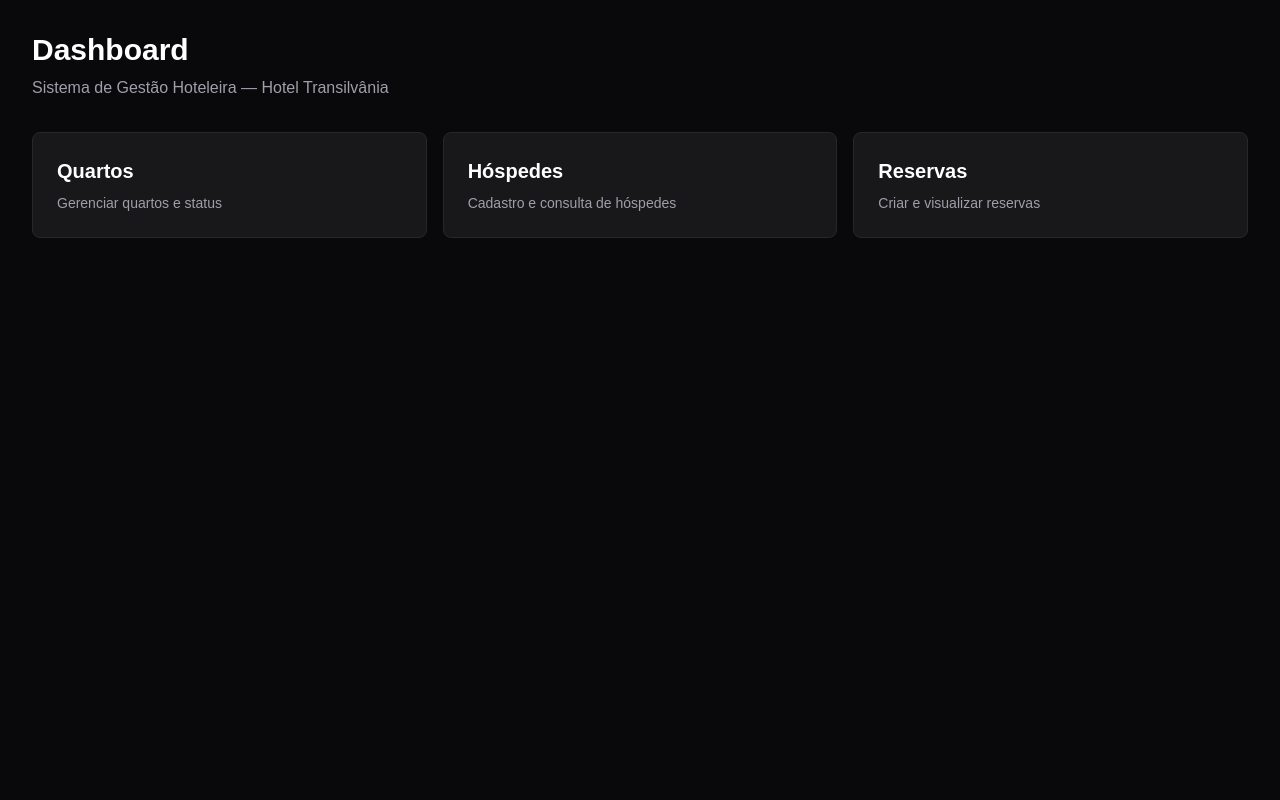
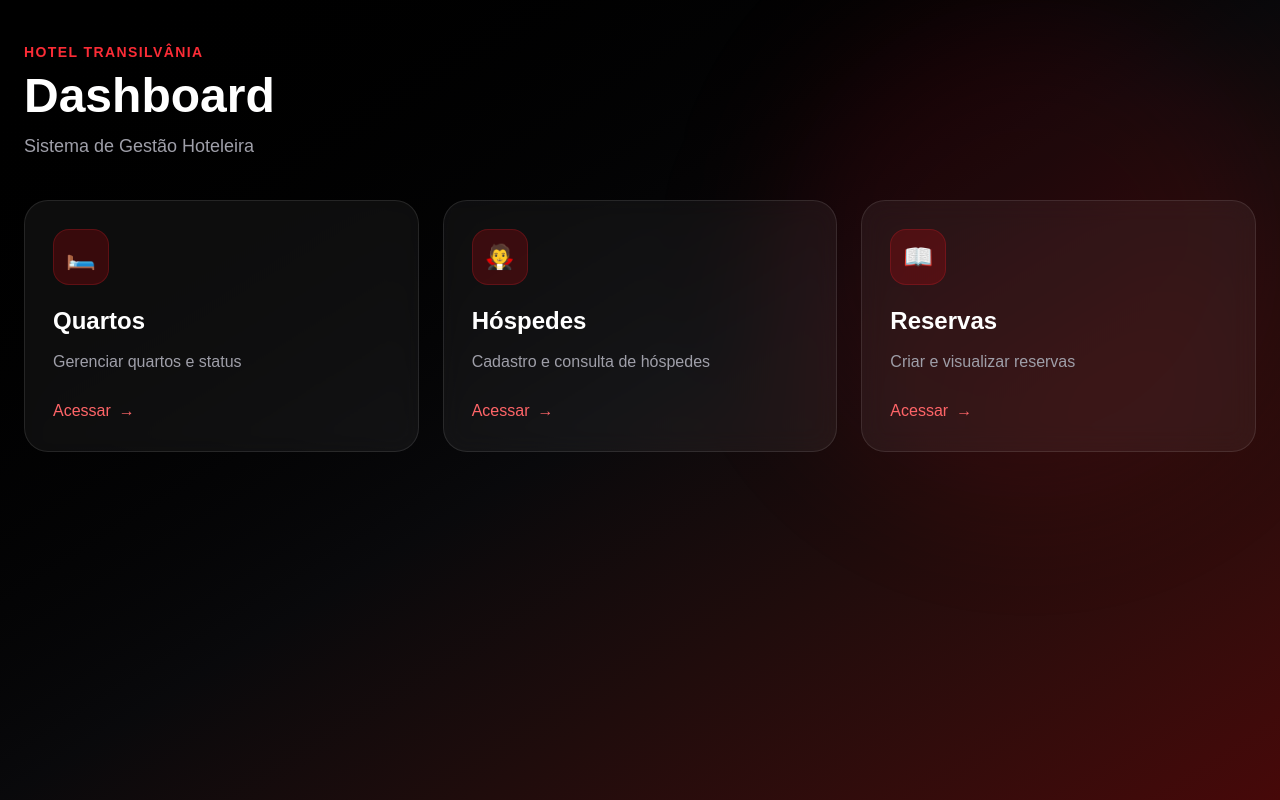
Before and after one commit to Miguel-ectil/Hotel_Transilvania, a Next.js app in the folder frontend/: page /dashboard in a window 1280 px wide. Built offline with nearby package versions, Linux system fonts and the light colour scheme.

Commit message:
:sparkles: :lipstick: feat [UPD] Estilização de interface das telas de login e cadastro de user, agora atualizando a tela de dashboard está bonita, estilizando

```diff
--- a/frontend/src/app/dashboard/page.tsx
+++ b/frontend/src/app/dashboard/page.tsx
@@ -1,29 +1,99 @@
 import Link from "next/link";
 
 const SECTIONS = [
-    { href: "/dashboard/rooms", title: "Quartos", desc: "Gerenciar quartos e status" },
-    { href: "/dashboard/guests", title: "Hóspedes", desc: "Cadastro e consulta de hóspedes" },
-    { href: "/dashboard/reservations", title: "Reservas", desc: "Criar e visualizar reservas" },
+    {
+        href: "/dashboard/rooms",
+        title: "Quartos",
+        desc: "Gerenciar quartos e status",
+    },
+    {
+        href: "/dashboard/guests",
+        title: "Hóspedes",
+        desc: "Cadastro e consulta de hóspedes",
+    },
+    {
+        href: "/dashboard/reservations",
+        title: "Reservas",
+        desc: "Criar e visualizar reservas",
+    },
 ];
 
 export default function DashboardPage() {
     return (
-        <div className="min-h-screen bg-zinc-950 text-white p-8">
-            <h1 className="text-3xl font-bold mb-2">Dashboard</h1>
-            <p className="text-zinc-400 mb-8">Sistema de Gestão Hoteleira — Hotel Transilvânia</p>
+        <div className="min-h-screen bg-gradient-to-br from-black via-zinc-950 to-red-950 text-white px-6 py-10">
+            {/* Glow */}
+            <div className="absolute top-0 right-0 w-[500px] h-[500px] bg-red-600/10 blur-3xl rounded-full" />
 
-            <div className="grid grid-cols-1 md:grid-cols-3 gap-4">
+            <div className="relative max-w-7xl mx-auto">
+                {/* HEADER */}
+                <div className="mb-10">
+                    <span className="text-red-500 font-semibold tracking-widest uppercase text-sm">
+                        Hotel Transilvânia
+                    </span>
+
+                    <h1 className="text-5xl font-black mt-2">
+                        Dashboard
+                    </h1>
+
+                    <p className="text-zinc-400 mt-3 text-lg">
+                        Sistema de Gestão Hoteleira
+                    </p>
+                </div>
+
+                {/* CARDS */}
+                <div className="grid grid-cols-1 md:grid-cols-2 xl:grid-cols-3 gap-6">
                     {SECTIONS.map((s) => (
                         <Link
                             key={s.href}
                             href={s.href}
-                        className="bg-zinc-900 hover:bg-zinc-800 p-6 rounded-lg border border-zinc-800 transition-colors"
+                            className="
+                                group
+                                relative
+                                overflow-hidden
+                                rounded-3xl
+                                border
+                                border-white/10
+                                bg-white/5
+                                backdrop-blur-md
+                                p-7
+                                transition-all
+                                duration-300
+                                hover:border-red-500/40
+                                hover:bg-white/10
+                                hover:-translate-y-1
+                                hover:shadow-2xl
+                                hover:shadow-red-900/20
+                            "
                         >
-                        <h2 className="text-xl font-bold mb-2">{s.title}</h2>
-                        <p className="text-zinc-400 text-sm">{s.desc}</p>
+                            {/* Glow hover */}
+                            <div className="absolute inset-0 opacity-0 group-hover:opacity-100 transition bg-gradient-to-br from-red-500/10 to-transparent" />
+
+                            <div className="relative z-10">
+                                <div className="w-14 h-14 rounded-2xl bg-red-600/20 border border-red-500/20 flex items-center justify-center mb-5 text-2xl">
+                                    {s.title === "Quartos" && "🛏️"}
+                                    {s.title === "Hóspedes" && "🧛"}
+                                    {s.title === "Reservas" && "📖"}
+                                </div>
+
+                                <h2 className="text-2xl font-bold mb-3 group-hover:text-red-400 transition">
+                                    {s.title}
+                                </h2>
+
+                                <p className="text-zinc-400 leading-relaxed">
+                                    {s.desc}
+                                </p>
+
+                                <div className="mt-6 flex items-center text-red-400 font-medium">
+                                    Acessar
+                                    <span className="ml-2 transition-transform group-hover:translate-x-1">
+                                        →
+                                    </span>
+                                </div>
+                            </div>
                         </Link>
                     ))}
                 </div>
             </div>
+        </div>
     );
 }
```
Lines whose indentation alone changed are shown as unchanged.
